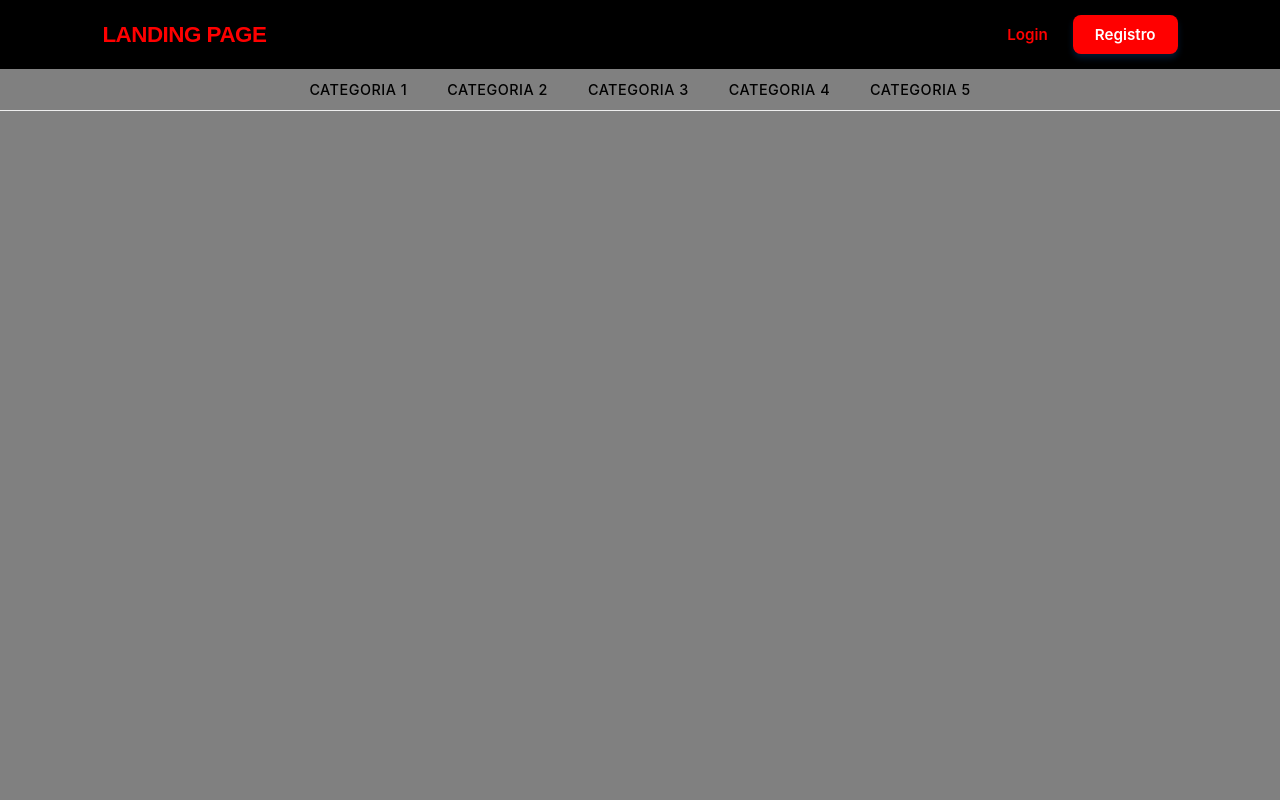
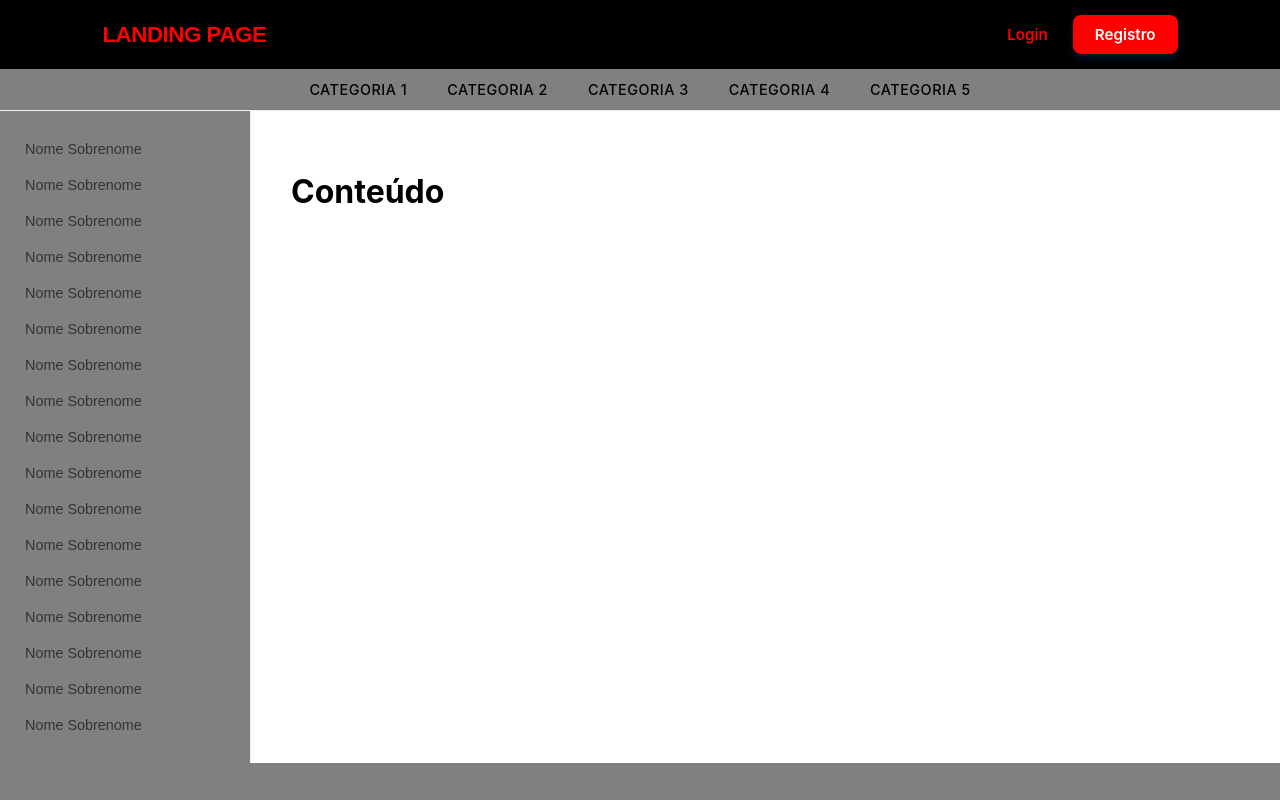
Before and after one commit to da7th/react-landing-page, a React (Create React App) app: page / in a window 1280 px wide. Built offline with nearby package versions, Linux system fonts and the light colour scheme.

Commit message:
adds sidebar

```diff
--- a/src/App.css
+++ b/src/App.css
@@ -1,38 +1,19 @@
-.App {
-  text-align: center;
+.app-container {
+    display: flex;
+    flex-direction: column;
+    min-height: 100vh;
 }
 
-.App-logo {
-  height: 40vmin;
-  pointer-events: none;
+.main-layout {
+    display: flex;
+    flex-direction: row;
+    width: 100%;
+    max-width: 1400px;
+    margin: 0 auto;
 }
 
-@media (prefers-reduced-motion: no-preference) {
-  .App-logo {
-    animation: App-logo-spin infinite 20s linear;
-  }
+.content {
+    flex: 1;
+    padding: 40px;
+    background-color: #ffffff;
 }
-
-.App-header {
-  background-color: #282c34;
-  min-height: 100vh;
-  display: flex;
-  flex-direction: column;
-  align-items: center;
-  justify-content: center;
-  font-size: calc(10px + 2vmin);
-  color: white;
-}
-
-.App-link {
-  color: #61dafb;
-}
-
-@keyframes App-logo-spin {
-  from {
-    transform: rotate(0deg);
-  }
-  to {
-    transform: rotate(360deg);
-  }
-}
--- a/src/App.js
+++ b/src/App.js
@@ -1,12 +1,20 @@
-// import './App.css';
+import './App.css';
 import Navbar from "./components/Navbar/Navbar";
 import Menu from "./components/Menu/Menu";
+import Sidebar from "./components/Sidebar/Sidebar";
 
 function App() {
   return (
-    <div>
-    <Navbar />
-    <Menu />
+    <div className="app-container">
+      <Navbar />
+      <Menu />
+
+      <div className="main-layout">
+        <Sidebar />
+        <main className="content">
+          <h1>Conteúdo</h1>
+        </main>
+      </div>
     </div>
   );
 }
--- /dev/null
+++ b/src/components/Sidebar/Sidebar.css
@@ -0,0 +1,27 @@
+.sidebar-div {
+    width: 250px;
+    min-width: 250px;
+    background-color: grey;
+    padding: 20px 0;
+    border-right: 1px solid #eee;
+}
+
+.sidebar-nav {
+    display: flex;
+    flex-direction: column;
+}
+
+.x-name {
+    text-decoration: none;
+    color: #333;
+    padding: 10px 25px;
+    font-size: 0.9rem;
+    font-family: sans-serif;
+    transition: all 0.2s ease;
+}
+
+.x-name:hover {
+    color: #007bff;
+    background-color: #f9f9f9;
+    padding-left: 30px;
+}
--- /dev/null
+++ b/src/components/Sidebar/Sidebar.js
@@ -0,0 +1,63 @@
+import "./Sidebar.css";
+
+function Sidebar() {
+  return (
+    <div className="sidebar-div">
+      <nav className="sidebar-nav">
+        <a href="/" className="x-name">
+          Nome Sobrenome
+        </a>
+        <a href="/" className="x-name">
+          Nome Sobrenome
+        </a>
+        <a href="/" className="x-name">
+          Nome Sobrenome
+        </a>
+        <a href="/" className="x-name">
+          Nome Sobrenome
+        </a>
+        <a href="/" className="x-name">
+          Nome Sobrenome
+        </a>
+        <a href="/" className="x-name">
+          Nome Sobrenome
+        </a>
+        <a href="/" className="x-name">
+          Nome Sobrenome
+        </a>
+        <a href="/" className="x-name">
+          Nome Sobrenome
+        </a>
+        <a href="/" className="x-name">
+          Nome Sobrenome
+        </a>
+        <a href="/" className="x-name">
+          Nome Sobrenome
+        </a>
+        <a href="/" className="x-name">
+          Nome Sobrenome
+        </a>
+        <a href="/" className="x-name">
+          Nome Sobrenome
+        </a>
+        <a href="/" className="x-name">
+          Nome Sobrenome
+        </a>
+        <a href="/" className="x-name">
+          Nome Sobrenome
+        </a>
+        <a href="/" className="x-name">
+          Nome Sobrenome
+        </a>
+        <a href="/" className="x-name">
+          Nome Sobrenome
+        </a>
+        <a href="/" className="x-name">
+          Nome Sobrenome
+        </a>
+      </nav>
+    </div>
+  );
+}
+
+export default Sidebar;
```
